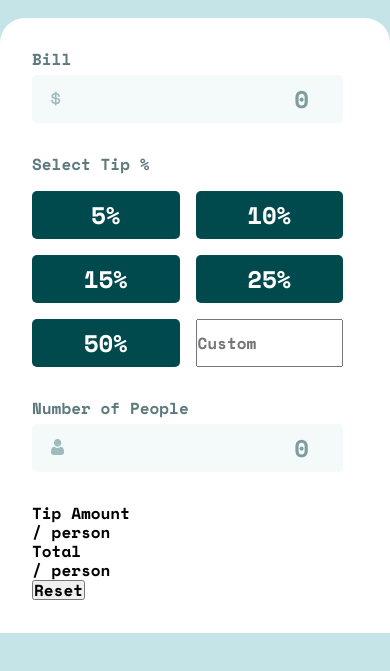
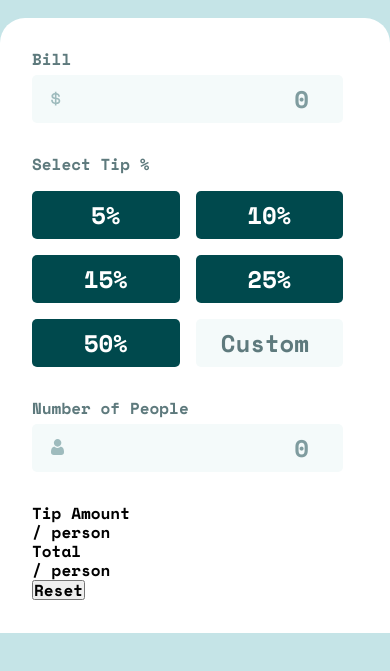
Before and after one commit to nvalline/fm-tip-calculator-app, a plain HTML site: page index.html in a window 390 px wide. Shown: the part 125-796 px from the top of the page. Drawn offline with nearby package versions, Linux system fonts and the light colour scheme.

Commit message:
added custom tip mobile styles

```diff
--- a/index.html
+++ b/index.html
@@ -58,7 +58,9 @@
 						<label
 							><input type="radio" name="tipAmount" /><span>50%</span></label
 						>
-						<input type="number" placeholder="Custom" />
+						<label for="custom" class="inputLabel">
+							<input type="number" placeholder="Custom" />
+						</label>
 					</div>
 					<p class="formBlockLabel">Number of People</p>
 					<label for="count" class="inputLabel" id="countLabel">
--- a/styles.scss
+++ b/styles.scss
@@ -44,7 +44,7 @@ body {
 			.inputLabel {
 				position: relative;
 
-				input {
+				input[type='number'] {
 					padding: 0.375rem 1.1875rem;
 					margin-bottom: 2rem;
 					width: 100%;
@@ -54,9 +54,16 @@ body {
 					text-align: right;
 					font-size: var(--fs-input-24);
 					color: var(--clr-neutral-cyanDark);
+					outline: none;
+					caret-color: var(--clr-primary-cyan);
 
 					&::placeholder {
 						color: var(--clr-neutral-cyanMd);
+					}
+
+					&:focus {
+						outline: 2px solid var(--clr-primary-cyan);
+						outline-offset: -2px;
 					}
 				}
 			}
@@ -89,7 +96,7 @@ body {
 				grid-template-rows: 48px 48px 48px;
 				gap: 1rem;
 
-				label {
+				label:not(:last-child) {
 					position: relative;
 					background-color: var(--radio-default-bg-color);
 					border-radius: 5px;
@@ -122,8 +129,8 @@ body {
 					}
 				}
 
-				input[type='number'] {
-					width: 100%;
+				input[type='number']::placeholder {
+					color: var(--clr-neutral-cyanSemiDark);
 				}
 
 				.disabled {
```
Also changed, not shown: styles.css, 1 other file.
